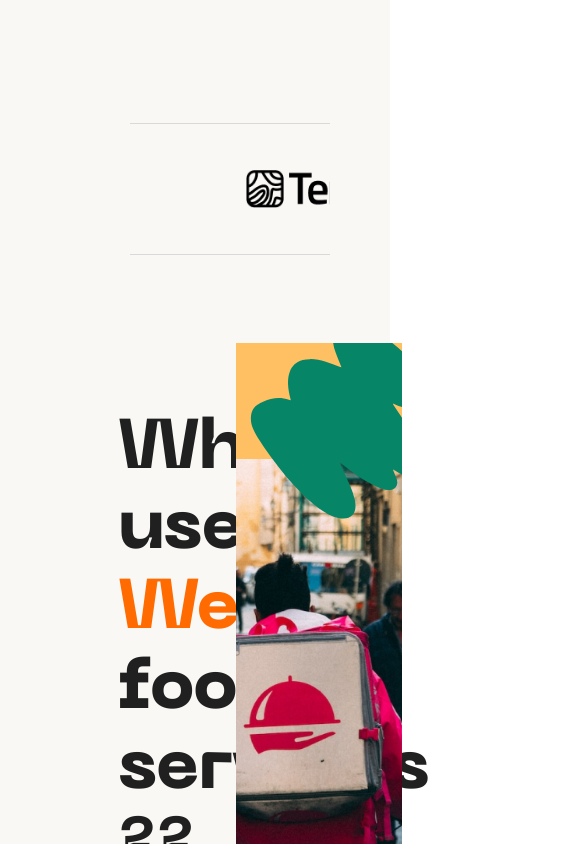
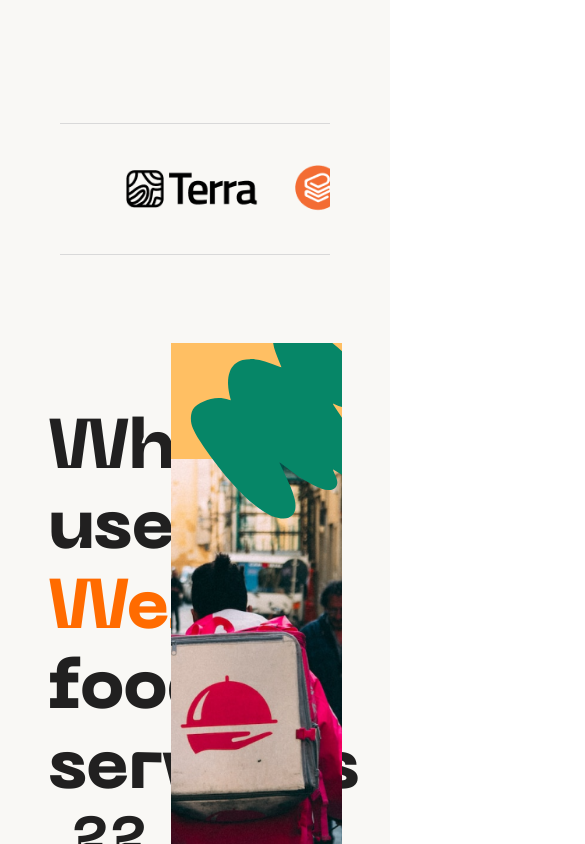
Before and after one commit to kennydageek/wela-foods, a Vue app: page / in a window 390 px wide. Shown: the part 1180-2024 px from the top of the page, 585 px wide, since content can reach past the window. Built offline with nearby package versions, Linux system fonts and the light colour scheme; what vuejs-countdown-timer would draw is missing.

Commit message:
section-service responsive till sm

```diff
--- a/src/App.vue
+++ b/src/App.vue
@@ -86,12 +86,13 @@ body {
   /* font-family: var(--font-heading); */
   /* padding: 0 6rem; */
   /* padding: 3rem 13rem 0; */
+  overflow-x: hidden;
 }
 
 .main-app {
+  margin: 2rem auto;
   /* background: blue; */
   /* width: 85%; */
-  margin: 2rem auto;
   /* position: relative; */
   /* margin: 10px 40px; */
 }
--- a/src/components/BrandComp.vue
+++ b/src/components/BrandComp.vue
@@ -37,10 +37,9 @@ export default {
   border: 1px solid #d9d9d9;
   border-left: none;
   border-right: none;
-  padding: 3rem 10rem;
+  padding: 3rem 5rem;
   display: flex;
   justify-content: space-between;
-  overflow-x: scroll;
 }
 
 .image-container {
@@ -51,4 +50,10 @@ export default {
 .image-container img {
   height: 100%;
 }
+
+@media screen and (max-width: 968.99px) {
+  .brand-wrapper {
+    overflow-x: scroll;
+  }
+}
 </style>
--- a/src/components/SectionServiceComp.vue
+++ b/src/components/SectionServiceComp.vue
@@ -1,15 +1,15 @@
 <template>
   <v-row class="service-row mb-0">
-    <v-col cols="5" class="service-info">
+    <v-col cols="5" sm="12" class="service-info">
       <slot name="heading"></slot>
       <slot name="service-box"></slot>
     </v-col>
-    <v-col cols="7" class="service-image" :class="bgColor">
+    <v-col cols="7" sm="12" class="service-image" :class="bgColor">
       <div class="service-image__img">
         <img :src="image" alt="" />
       </div>
 
-      <slot name="waves"></slot>
+      <slot name="waves" class="d-sm-none"></slot>
     </v-col>
   </v-row>
 </template>
--- a/src/components/ServiceBoxComp.vue
+++ b/src/components/ServiceBoxComp.vue
@@ -86,4 +86,10 @@ export default {
   font-size: 1.8rem;
   line-height: 2.6rem;
 }
+
+@media screen and (max-width: 968.99px) {
+  .service-wrapper {
+    margin: 1rem auto;
+  }
+}
 </style>
--- a/src/views/HomeView.vue
+++ b/src/views/HomeView.vue
@@ -220,6 +220,7 @@ export default {
 .section-mobile {
   margin-top: 30rem;
   padding: 0 0 0 13rem;
+  overflow-x: hidden;
 }
 
 .section-metrics {
@@ -239,8 +240,15 @@ export default {
 }
 
 @media screen and (max-width: 968.99px) {
-  .header-comp {
+  .header-comp,
+  .brands,
+  .section-service {
     padding: 0 6rem;
+  }
+
+  .heading {
+    width: 100%;
+    text-align: center;
   }
 }
 </style>
```
